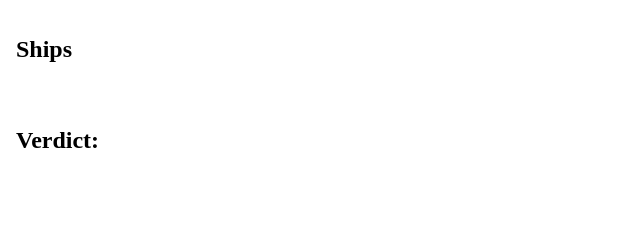
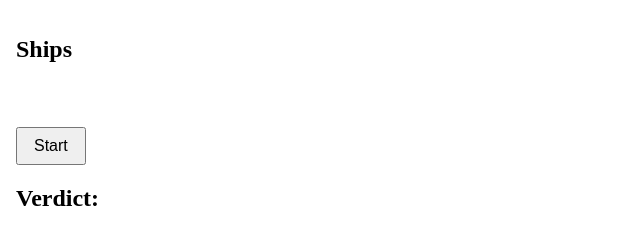
Before and after one commit to vishalagrawal22/battleship, a website built with webpack: page dist/index.html in a window 1280 px wide. Shown: the whole page, without its empty margins (0-640 px from the left). Built offline with nearby package versions, Linux system fonts and the light colour scheme; what pubsub-js would draw is missing.

Commit message:
Add start game button

```diff
--- a/src/dom-manager.js
+++ b/src/dom-manager.js
@@ -3,6 +3,7 @@ import {
   HANDLE_ATTACK,
   ADD_VERDICT_TO_DISPLAY,
   HANDLE_ADD_SHIP,
+  HANDLE_START_GAME,
   INIT_DOM,
 } from './topic';
 import { publish, subscribe } from './topic-manager';
@@ -243,7 +244,19 @@ function setupDraggableShips() {
   });
 }
 
+function setupStartButton() {
+  const start = document.querySelector('.start');
+  start.addEventListener('click', () => {
+    publish(HANDLE_START_GAME, {});
+  });
+}
+
+function setupActionButtons() {
+  setupStartButton();
+}
+
 function initializeDOM(topic, {}) {
   setupDraggableShips();
+  setupActionButtons();
 }
 subscribe(INIT_DOM, initializeDOM);
--- a/src/flow-controller.js
+++ b/src/flow-controller.js
@@ -7,6 +7,7 @@ import {
   HANDLE_ATTACK,
   ADD_VERDICT_TO_DISPLAY,
   INIT_DOM,
+  HANDLE_START_GAME,
 } from './topic';
 
 function updateDisplay(currentPlayerGameBoard, opponentGameBoard) {
@@ -110,36 +111,111 @@ function gameFactory(mode, players) {
   return { init, end };
 }
 
+const playersShipsData = [
+  {
+    start_x: 2,
+    start_y: 8,
+    length: 2,
+    isVertical: false,
+  },
+  {
+    start_x: 9,
+    start_y: 2,
+    length: 3,
+    isVertical: true,
+  },
+  {
+    start_x: 9,
+    start_y: 8,
+    length: 3,
+    isVertical: true,
+  },
+  {
+    start_x: 6,
+    start_y: 6,
+    length: 4,
+    isVertical: true,
+  },
+  {
+    start_x: 1,
+    start_y: 4,
+    length: 5,
+    isVertical: false,
+  },
+];
+
+const computerShipsData = [
+  {
+    start_x: 2,
+    start_y: 8,
+    length: 2,
+    isVertical: false,
+  },
+  {
+    start_x: 9,
+    start_y: 2,
+    length: 3,
+    isVertical: true,
+  },
+  {
+    start_x: 9,
+    start_y: 8,
+    length: 3,
+    isVertical: true,
+  },
+  {
+    start_x: 6,
+    start_y: 6,
+    length: 4,
+    isVertical: true,
+  },
+  {
+    start_x: 1,
+    start_y: 4,
+    length: 5,
+    isVertical: false,
+  },
+];
+
+publish(INIT_DOM, {});
+
+let game = null;
+function endLastGame() {
+  game.end();
+  game = null;
+}
+
+function handleStartGame(topic, {}) {
+  if (game !== null) {
+    endLastGame();
+  }
+
   const players = [
     playerFactory(10, 10, 'player1'),
     computerFactory(10, 10, 'computer'),
   ];
 
-const playersShips = [
-  shipFactory(2, 8, 2, 0),
-  shipFactory(9, 8, 3, 1),
-  shipFactory(9, 2, 3, 1),
-  shipFactory(6, 6, 4, 1),
-  shipFactory(1, 4, 5, 0),
-];
-
-playersShips.forEach((ship) => {
+  playersShipsData.forEach((shipData) => {
+    const ship = shipFactory(
+      shipData.start_x,
+      shipData.start_y,
+      shipData.length,
+      shipData.isVertical
+    );
     players[0].gameboard.addShip(ship);
   });
 
-const computerShips = [
-  shipFactory(2, 8, 2, 0),
-  shipFactory(9, 8, 3, 1),
-  shipFactory(9, 2, 3, 1),
-  shipFactory(6, 6, 4, 1),
-  shipFactory(1, 4, 5, 0),
-];
-
-computerShips.forEach((ship) => {
+  computerShipsData.forEach((shipData) => {
+    const ship = shipFactory(
+      shipData.start_x,
+      shipData.start_y,
+      shipData.length,
+      shipData.isVertical
+    );
     players[1].gameboard.addShip(ship);
   });
 
-publish(INIT_DOM, {});
-
-let game = gameFactory('VS Computer', players);
+  game = gameFactory('VS Computer', players);
   game.init();
+}
+subscribe(HANDLE_START_GAME, handleStartGame);
--- a/src/styles.css
+++ b/src/styles.css
@@ -120,3 +120,8 @@ main {
 .vertical {
   flex-direction: column;
 }
+
+.start {
+  padding: 8px 16px;
+  font-size: 16px;
+}
--- a/src/topic.js
+++ b/src/topic.js
@@ -14,10 +14,14 @@ const HANDLE_ADD_SHIP = 'Controller: handle add ship';
 const INIT_DOM = 'DOM: Initialize';
 // data: { }
 
+const HANDLE_START_GAME = 'Controller: start game';
+// data: { }
+
 export {
   ADD_GAME_BOARDS_TO_DISPLAY,
   HANDLE_ATTACK,
   ADD_VERDICT_TO_DISPLAY,
   HANDLE_ADD_SHIP,
   INIT_DOM,
+  HANDLE_START_GAME,
 };
```
Also changed, not shown: dist/index.html. Lines whose indentation alone changed are shown as unchanged.
